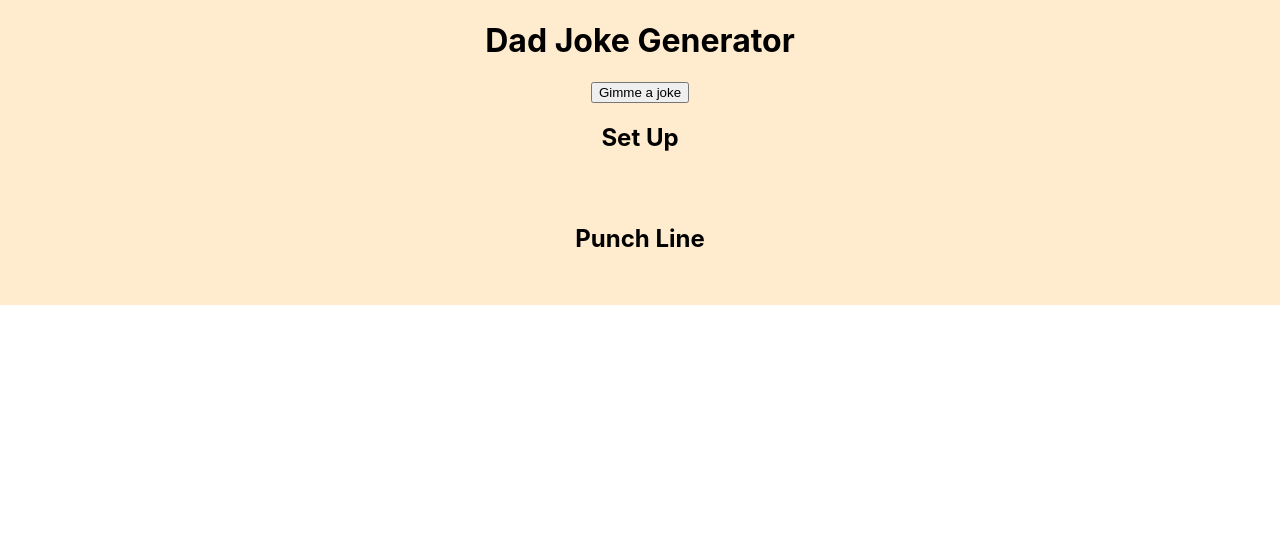
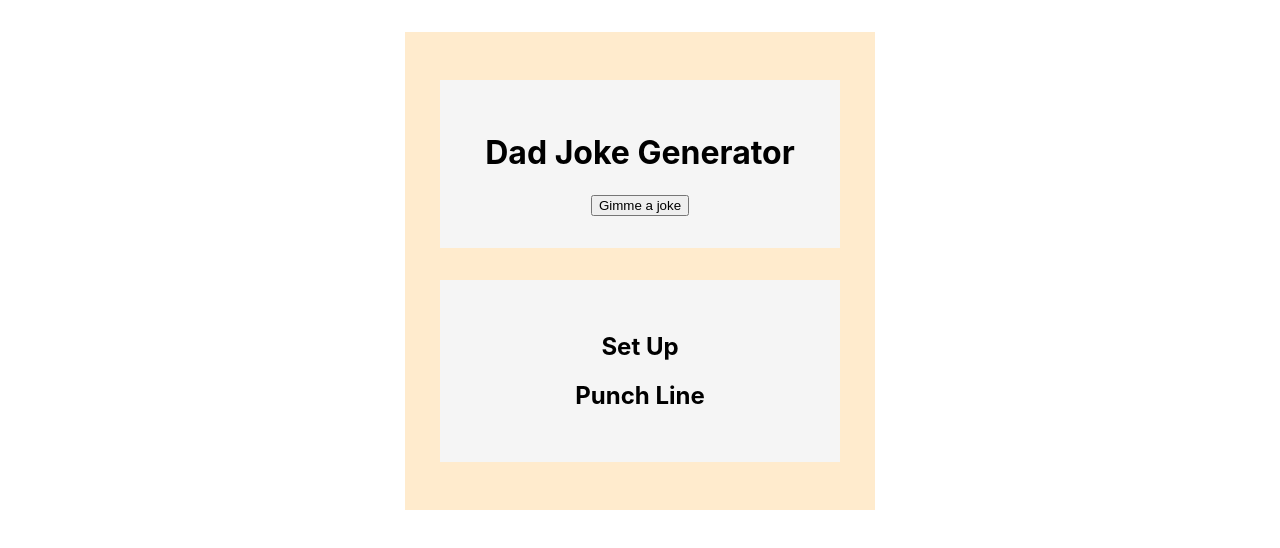
Before and after one commit to hengyuni/dad-joke-generator, a React (Create React App) app: page / in a window 1280 px wide. Shown: the top 548 px of the page. Built offline with nearby package versions, Linux system fonts and the light colour scheme; no server answers.

Commit message:
basic skeleton layout style

```diff
--- a/src/App.js
+++ b/src/App.js
@@ -27,22 +27,22 @@ function App() {
 		getJoke();
 	}, []);
 
-	// console.log(jokeData);
-
-	// console.log(JSON.stringify(jokeData.body[0], null, 4));
-
 	const setup = jokeData.body[0].setup;
 	const punchLine = jokeData.body[0].punchline;
 
 	return (
-		<div className="App">
+		<div className="jokeContainer">
+			<div className="header">
 				<h1>Dad Joke Generator</h1>
 				<button onClick={getJoke}>Gimme a joke</button>
+			</div>
+			<div className="jokeBox">
 				<h2>Set Up</h2>
 				<p>{setup}</p>
 				<h2>Punch Line</h2>
 				<p>{punchLine}</p>
 			</div>
+		</div>
 	);
 }
 
--- a/src/styles/style.css
+++ b/src/styles/style.css
@@ -1,4 +1,4 @@
-.App {
+body {
   display: -webkit-box;
   display: -ms-flexbox;
   display: flex;
@@ -12,7 +12,39 @@
   -webkit-box-align: center;
       -ms-flex-align: center;
           align-items: center;
+}
+
+.jokeContainer {
+  display: -webkit-box;
+  display: -ms-flexbox;
+  display: flex;
+  -webkit-box-orient: vertical;
+  -webkit-box-direction: normal;
+      -ms-flex-direction: column;
+          flex-direction: column;
+  -webkit-box-pack: center;
+      -ms-flex-pack: center;
+          justify-content: center;
+  -webkit-box-align: center;
+      -ms-flex-align: center;
+          align-items: center;
+  margin: 2rem;
+  padding: 3rem;
+  max-width: 900px;
   background-color: blanchedalmond;
   text-align: center;
 }
+
+.header {
+  margin-bottom: 2rem;
+  padding: 2rem;
+  width: 90%;
+  background-color: whitesmoke;
+}
+
+.jokeBox {
+  padding: 2rem;
+  width: 90%;
+  background-color: whitesmoke;
+}
 /*# sourceMappingURL=style.css.map */
--- a/src/styles/style.scss
+++ b/src/styles/style.scss
@@ -5,8 +5,31 @@
 	align-items: center;
 }
 
-.App {
+body {
 	@include flexCenter();
+}
+
+.jokeContainer {
+	@include flexCenter();
+	margin: 2rem;
+	padding: 3rem;
+	max-width: 900px;
 	background-color: blanchedalmond;
 	text-align: center;
+	// border: 1px solid black;
 }
+
+.header {
+	// border: 1px solid black;
+	margin-bottom: 2rem;
+	padding: 2rem;
+	width: 90%;
+	background-color: whitesmoke;
+}
+
+.jokeBox {
+	// border: 1px solid black;
+	padding: 2rem;
+	width: 90%;
+	background-color: whitesmoke;
+}
```
Also changed, not shown: 1 other file (tests, documents, lock files or other folders). Lines whose indentation alone changed are shown as unchanged.
